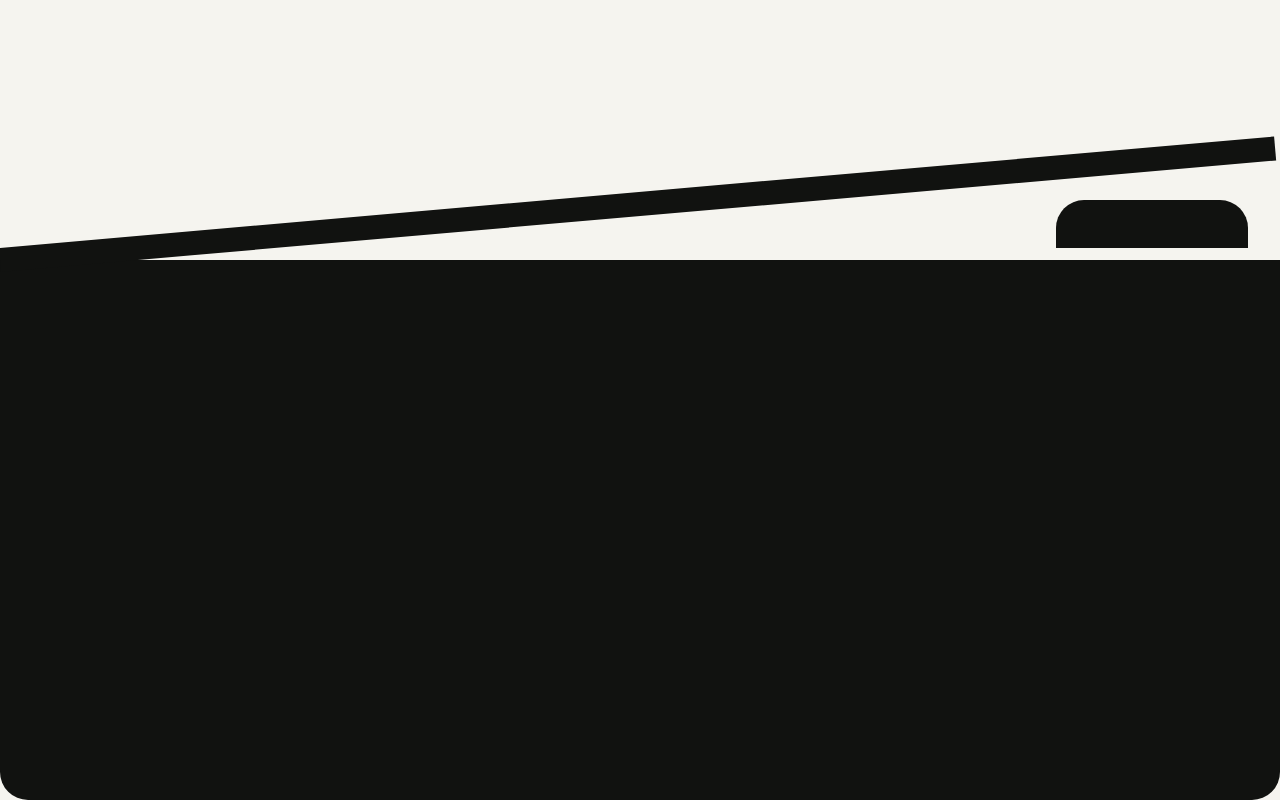
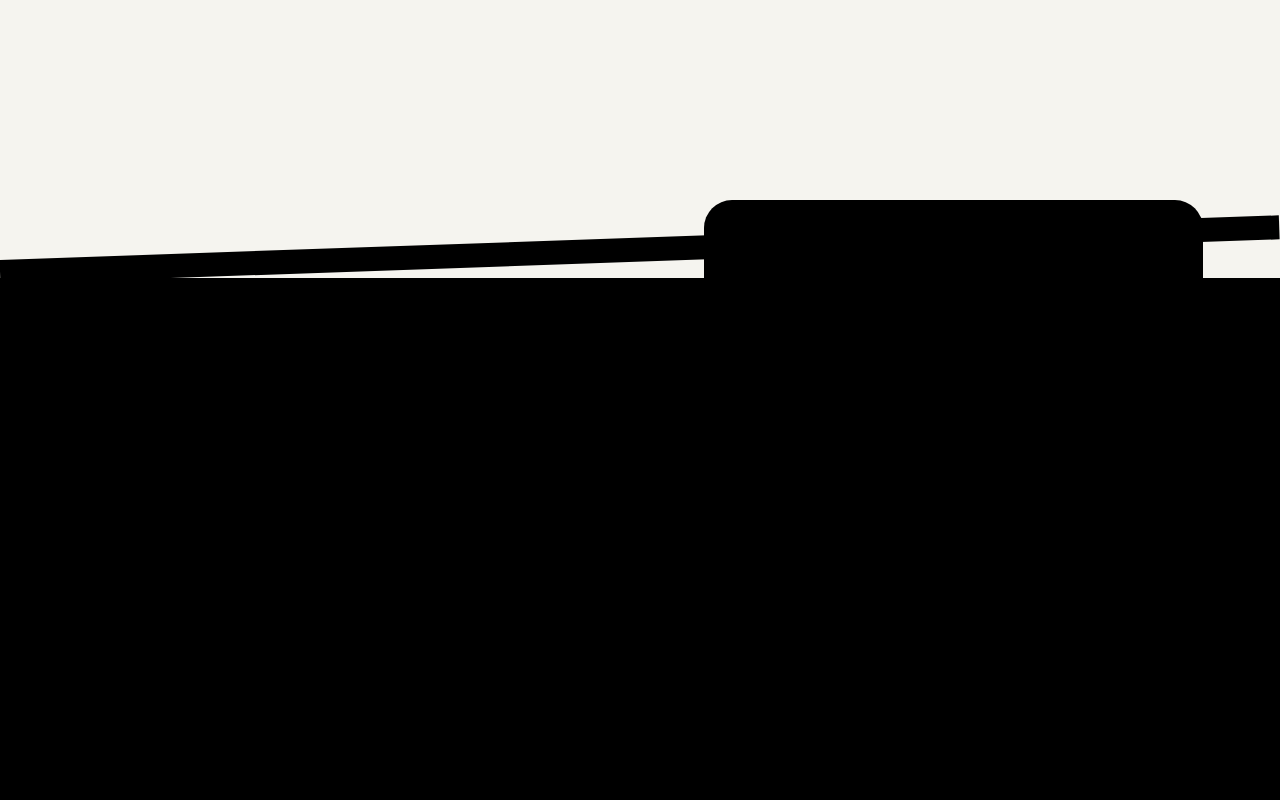
Before and after one commit to GraphicMiles/graphicmiles-portfolio, a React (Vite) app: page / in a window 1280 px wide. Built offline with nearby package versions, Linux system fonts and the light colour scheme.

Commit message:
Match folder reference silhouette

```diff
--- a/src/index.css
+++ b/src/index.css
@@ -1,9 +1,9 @@
 :root {
   --page: #f5f4ef;
-  --folder: #111210;
+  --folder: #000;
   --folder-radius: 1.75rem;
   --navbar-height: 0px;
-  --top-bend: -5deg;
+  --top-bend: -2deg;
 }
 
 * { box-sizing: border-box; }
@@ -25,70 +25,40 @@ body {
   font-family: ui-sans-serif, system-ui, -apple-system, BlinkMacSystemFont, "Segoe UI", sans-serif;
 }
 
-.sr-only {
-  position: absolute;
-  width: 1px;
-  height: 1px;
-  padding: 0;
-  overflow: hidden;
-  clip: rect(0, 0, 0, 0);
-  white-space: nowrap;
-  border: 0;
-}
+.sr-only { position: absolute; width: 1px; height: 1px; padding: 0; overflow: hidden; clip: rect(0,0,0,0); white-space: nowrap; border: 0; }
 
-.app {
-  width: 100%;
-  height: 100%;
-  display: flex;
-  flex-direction: column;
-  overflow: hidden;
-  background: var(--page);
-}
+.app { width: 100%; height: 100%; display: flex; flex-direction: column; overflow: hidden; background: var(--page); }
+.navbar { width: 100%; height: var(--navbar-height); flex: 0 0 var(--navbar-height); }
+.main-container { width: 100%; height: calc(100% - var(--navbar-height)); min-height: 0; display: flex; align-items: flex-end; justify-content: center; overflow: hidden; }
 
-.navbar {
-  width: 100%;
-  height: var(--navbar-height);
-  flex: 0 0 var(--navbar-height);
-}
-
-.main-container {
-  width: 100%;
-  height: calc(100% - var(--navbar-height));
-  min-height: 0;
-  display: flex;
-  align-items: flex-end;
-  justify-content: center;
-  overflow: hidden;
-}
-
+/* The body is full width; the top profile is the only change in silhouette. */
 .folder {
   position: relative;
   width: 100%;
   height: 75%;
   flex: 0 0 100%;
   overflow: visible;
-  border-radius: 0 0 var(--folder-radius) var(--folder-radius);
-  background: linear-gradient(var(--folder), var(--folder)) 0 100% / 100% 90% no-repeat;
+  background: linear-gradient(var(--folder), var(--folder)) 0 100% / 100% 87% no-repeat;
 }
 
-/* The top tab is the same material as the body; only its profile changes. */
+/* Broad presentation-folder tab, scaled with the parent and kept close to the right edge. */
 .folder::before {
   position: absolute;
   z-index: 2;
   top: 0;
-  right: 2rem;
-  width: 12rem;
-  height: 3rem;
+  right: max(2rem, 6vw);
+  width: 39%;
+  height: 17%;
   border-radius: var(--folder-radius) var(--folder-radius) 0 0;
   background: var(--folder);
   content: "";
 }
 
-/* The top edge drops slightly on the left, as in the sketch. */
+/* Slightly lower left edge from the reference silhouette. */
 .folder::after {
   position: absolute;
   z-index: 1;
-  top: 8%;
+  top: 10%;
   right: 0;
   left: 0;
   height: 4%;
```
